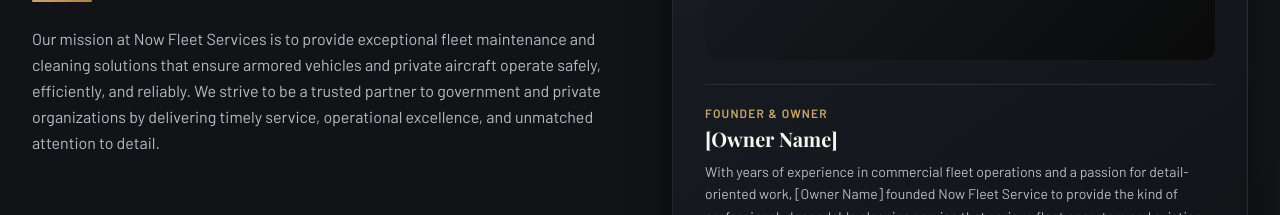
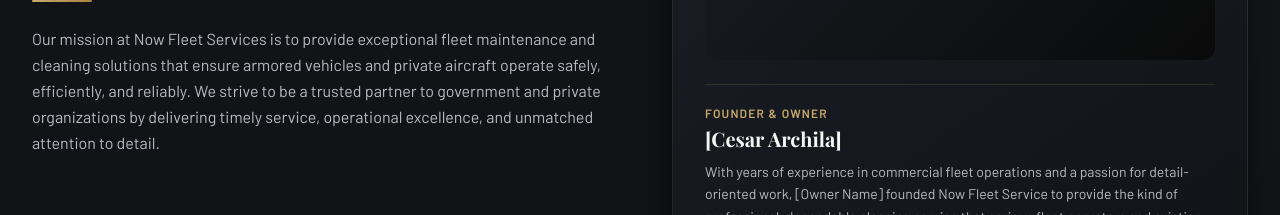
Before and after one commit to big6311/now-fleet-service, a Next.js app: page /about in a window 1280 px wide. Shown: the part 820-1035 px from the top of the page. Built offline with nearby package versions, Linux system fonts and the light colour scheme; a web font is replaced by a local one.

Commit message:
Update owner name to 'Cesar Archila'

```diff
--- a/app/about/page.tsx
+++ b/app/about/page.tsx
@@ -111,7 +111,7 @@
                     Founder & Owner
                   </p>
                   <h3 className="font-display text-xl font-bold text-softwhite mb-2">
-                    [Owner Name]
+                    [Cesar Archila]
                   </h3>
                   <p className="text-muted font-body text-sm leading-relaxed">
                     With years of experience in commercial fleet operations and
```
